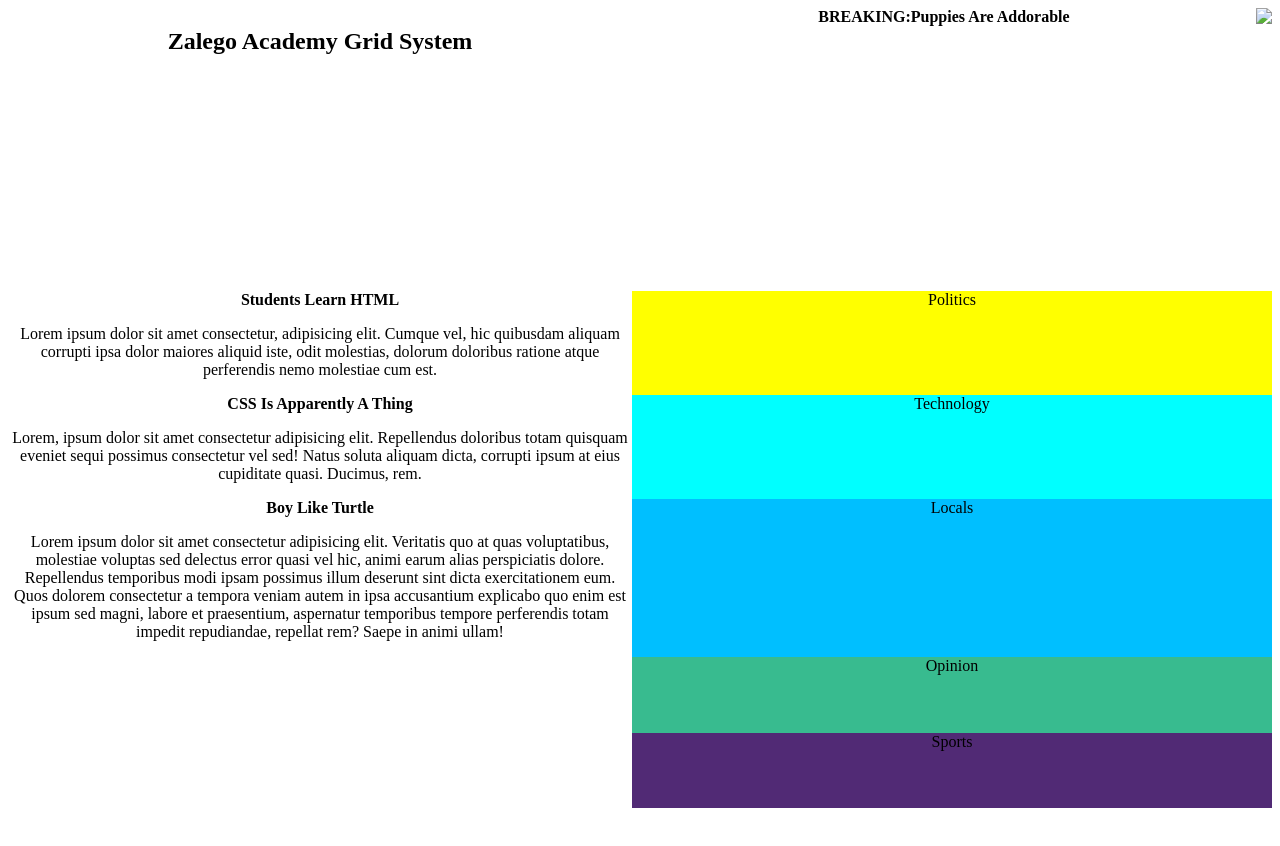
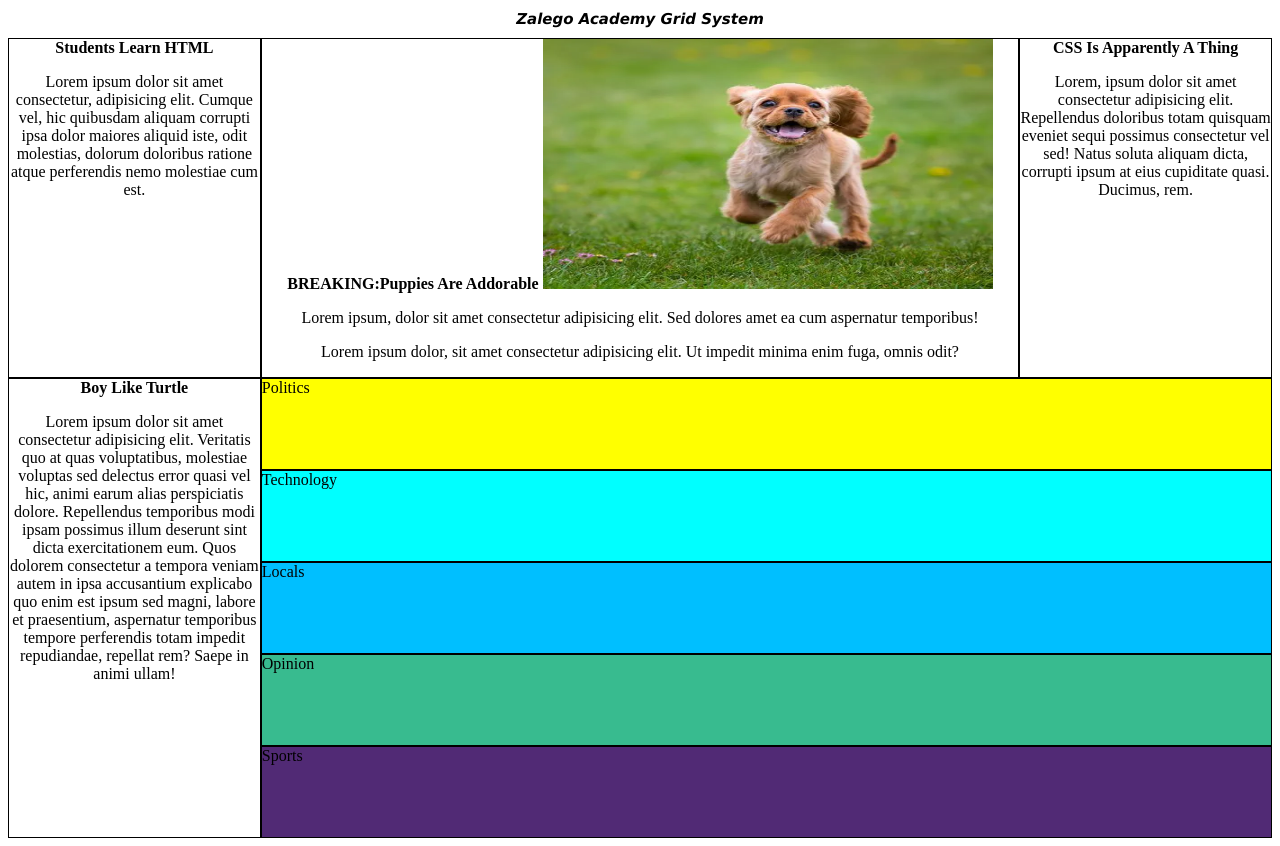
Before and after one commit to Rhileilanto/-assignment-002-css-grid-layout-with-media-query-, a plain HTML site: page index.html in a window 1280 px wide. Before the commit the page ends 816 px from the top, so only its background shows below. Drawn offline with Linux system fonts and the light colour scheme.

Commit message:
assignment-002-css-grid-layout-with-media-query

```diff
--- a/index.html
+++ b/index.html
@@ -6,16 +6,20 @@
     <meta name="viewport" content="width=device-width, initial-scale=1.0">
     <title>wireframe design</title>
     <link rel="stylesheet" href="style.css">
+    <h1>Zalego Academy Grid System</h1>
+
 </head>
 <body>
     <div class="container">
-        <h2 class="title">Zalego Academy Grid System</h2>
-        <main><b>BREAKING:Puppies Are Addorable</b></main>
-            <img src="images/poppy.jpg">
-        <div id="leftsidebar"><b>Students Learn HTML</b>
+        <nav><b>Students Learn HTML</b>
             <p>Lorem ipsum dolor sit amet consectetur, adipisicing elit. Cumque vel, hic quibusdam aliquam corrupti ipsa dolor maiores aliquid iste, odit molestias, dolorum doloribus ratione atque perferendis nemo molestiae cum est.</p>
-        </div>
-        <div id="rightsidebar"><b>CSS Is Apparently A Thing</b>
+        </nav>
+        <main><b>BREAKING:Puppies Are Addorable</b>
+            <img src="images/1542783-blog-640w.webp" alt="puppy">
+            <p>Lorem ipsum, dolor sit amet consectetur adipisicing elit. Sed dolores amet ea cum aspernatur temporibus!</p>
+            <p>Lorem ipsum dolor, sit amet consectetur adipisicing elit. Ut impedit minima enim fuga, omnis odit?</p>
+        </main>
+        <div id="sidebar"><b>CSS Is Apparently A Thing</b>
             <p>Lorem, ipsum dolor sit amet consectetur adipisicing elit. Repellendus doloribus totam quisquam eveniet sequi possimus consectetur vel sed! Natus soluta aliquam dicta, corrupti ipsum at eius cupiditate quasi. Ducimus, rem.</p>
         </div>
         <div id="content1">Politics</div>
--- a/style.css
+++ b/style.css
@@ -1,34 +1,99 @@
 .container{
     display: grid;
-    height:100vh;
-    grid-template-columns: 3fr 3fr;
-    grid-template-rows: 3fr 0.8fr 0.8fr 0.8fr 0.8fr 0.8fr;
+    height: 100vh;
+    grid-template-columns: 1fr 3fr 1fr;
+    grid-template-rows: 2fr 1fr 1fr 1fr 1fr 1fr;
     grid-template-areas:
-    "leftsidebar main rightsidebar"
+    "nav main sidebar"
     "footer content1 content1"
     "footer content2 content2"
     "footer content3 content3"
     "footer content4 content4"
-    "footer content5 content5";
+    "footer content5 content5"
+    ;
+    border-top: 10px;
+    border-left: 10px;
+    border-right: 10px;
+}
+h1{
     text-align: center;
+    font-style: italic;
+    font-size: 15px;
+    font-family: Verdana, Geneva, Tahoma, sans-serif;
+}
+nav{
+    grid-area: nav;
+    text-align: center;
+    border-style: solid;
+    border-width: 1px;
+}
+main{
+    grid-area: main;
+    text-align: center;
+    border-style: solid;
+    border-width: 1px;
+}
+img{
+    height: 250px;
+    width: 450px;
+}
+#sidebar{
+    grid-area: sidebar;
+    text-align: center;
+    border-style: solid;
+    border-width: 1px;
 }
 #content1{
+    grid-area: content1;
     background-color: yellow;
-    grid-area: content1;
+    border-style: solid;
+    border-width: 1px;
+
 }
 #content2{
     background-color: aqua;
     grid-area: content2;
+    border-style: solid;
+    border-width: 1px;
 }
 #content3{
     background-color: deepskyblue;
     grid-area: content3;
+    border-style: solid;
+    border-width: 1px;
 }
 #content4{
     background-color: rgb(56, 187, 143);
     grid-area: content4;
+    border-style: solid;
+    border-width: 1px;
 }
 #content5{
     background-color: rgb(81, 42, 117);
     grid-area: content5;
+    border-style: solid;
+    border-width: 1px;
 }
+footer{
+    grid-area: footer;
+    text-align: center;
+    border-style: solid;
+    border-width: 1px;
+}
+@media (max-width: 576px){
+    .container{
+        grid-template-columns: 1fr;
+        grid-template-rows: 2fr 3fr 2fr 1fr 1fr 1fr;
+        grid-template-areas:
+            "nav"
+            "main"
+            "sidebar"
+            "footer"
+            "content1"
+            "content2"
+            "content3"
+            "content4"
+            "content5"
+        ;
+    }
+}
```
